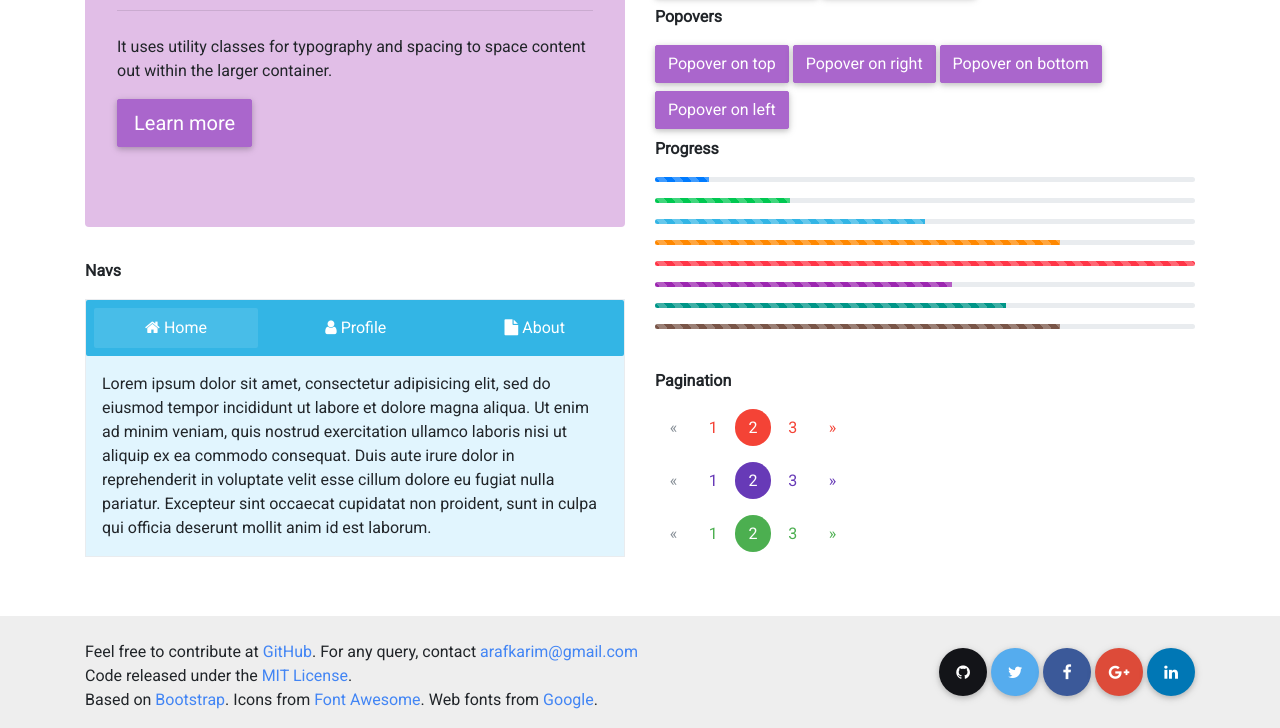
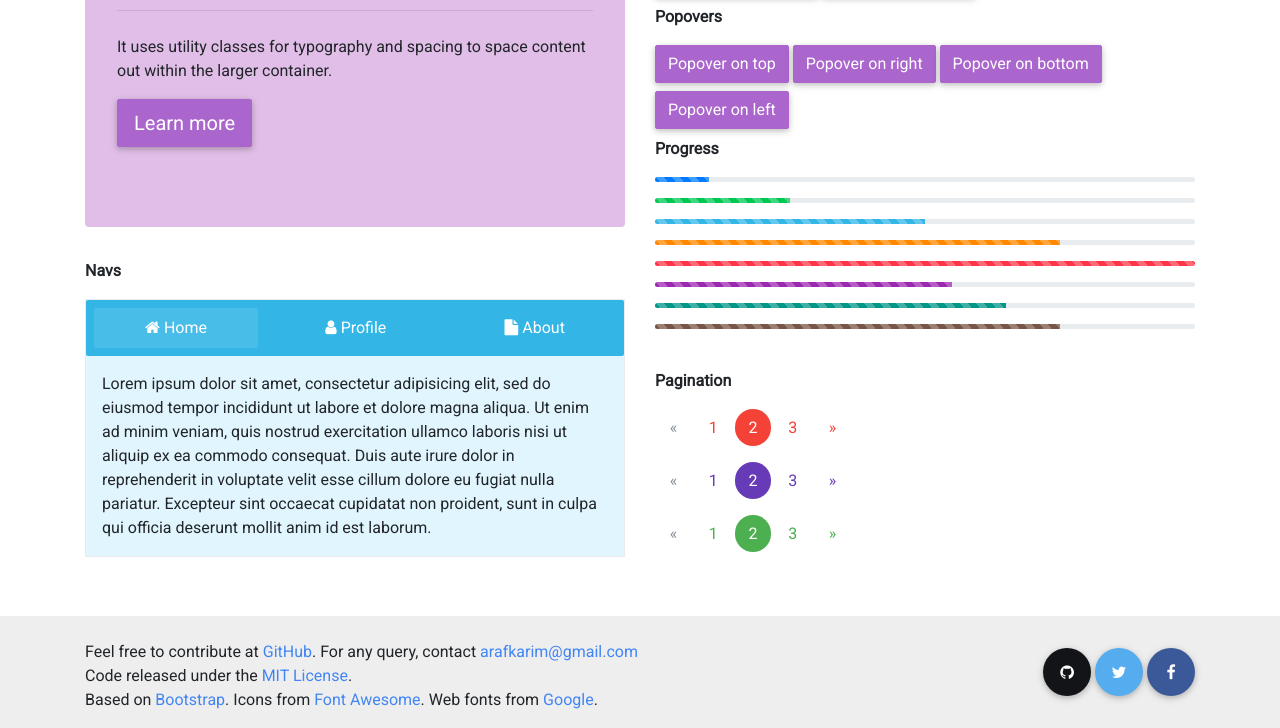
Before and after one commit to obosore01/BootstrapPlusPlus, a website: page examples/index.html in a window 1280 px wide. Shown: the part 2651-3379 px from the top of the page. Drawn offline with Linux system fonts and the light colour scheme.

Commit message:
Update social and download links

```diff
--- a/examples/index.html
+++ b/examples/index.html
@@ -75,7 +75,7 @@
               <a href="https://github.com/Bootstrapplusplus/BootstrapPlusPlus/" class="white-text p-2"><i class="fa fa-github"></i></a>
               <a href="https://twitter.com/bootstrapplusplus" target="_blank" class="white-text p-2"><i class="fa fa-twitter"></i></a>
               <a href="https://facebook.com/bootstrapplusplus" target="_blank" class="white-text p-2 pr-4"><i class="fa fa-facebook"></i></a>
-              <a href="#" class="nav-link btn blue-grey darken-3 white-text"><i class="fa fa-download"></i> Download</a>
+              <a href="http://bootstrapplusplus.com/BootstrapPlusPlus-v1.0.0-beta.zip" class="nav-link btn blue-grey darken-3 white-text" download><i class="fa fa-download"></i> Download</a>
             </div>
           </div>
         </nav>
@@ -1028,11 +1028,9 @@
         </span>
       </p>
       <p class="col-lg-5 footer-social text-right">
-        <a class="btn behance btn-circle white-text"><i class="fa fa-github"></i></a>
-        <a class="btn twitter btn-circle white-text"><i class="fa fa-twitter"></i></a>
-        <a class="btn facebook btn-circle white-text"><i class="fa fa-facebook"></i></a>
-        <a class="btn google-plus btn-circle white-text"><i class="fa fa-google-plus"></i></a>
-        <a class="btn linkedin btn-circle white-text"><i class="fa fa-linkedin"></i></a>
+        <a href="http://github.com/BootstrapPlusPlus/BootstrapPlusPlus" class="btn behance btn-circle white-text"><i class="fa fa-github"></i></a>
+        <a href="http://twitter.com/BsPlusPlus" class="btn twitter btn-circle white-text"><i class="fa fa-twitter"></i></a>
+        <a href="http://facebook.com/BootstrapPlusPlus" class="btn facebook btn-circle white-text"><i class="fa fa-facebook"></i></a>
       </p>
     </div>
   </div>
```
